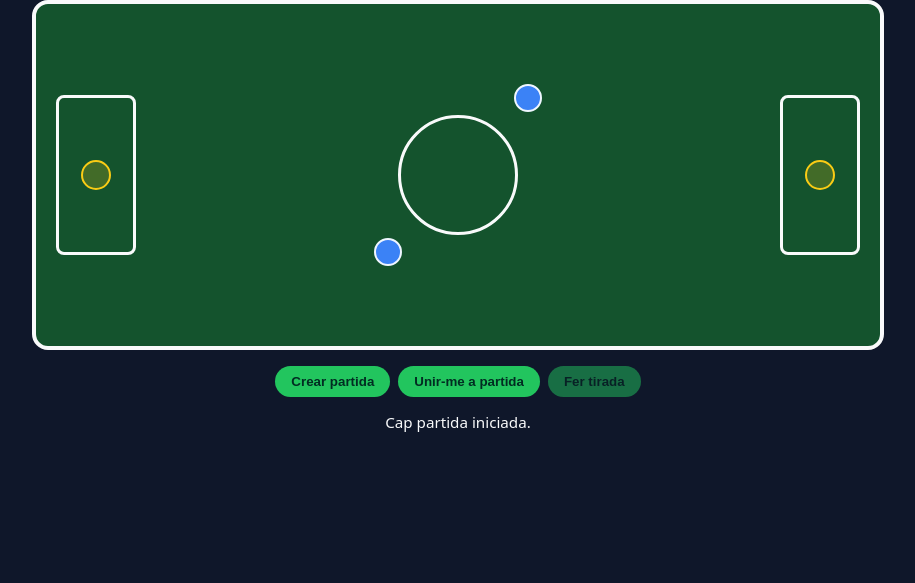
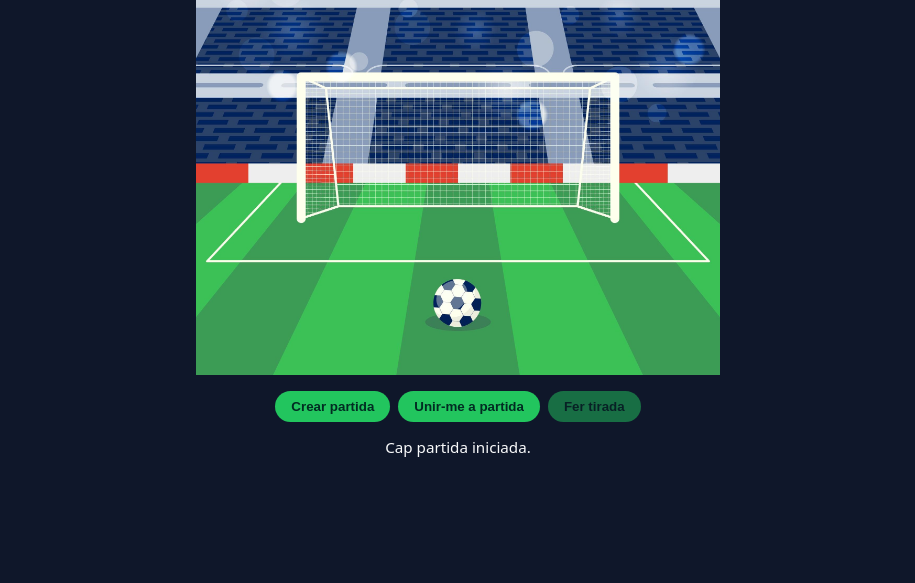
Before and after one commit to RebecaF98765/penalty-game, a plain HTML site: page frontend/index.html in a window 1280 px wide. Shown: the part 217-800 px from the top of the page, without its empty margins (182-1097 px from the left). Drawn offline with Linux system fonts and the light colour scheme.

Commit message:
Imatge porteria canviada

```diff
--- a/frontend/index.html
+++ b/frontend/index.html
@@ -11,18 +11,7 @@
 
     <!-- Camp de futbol -->
     <section class="pitch" aria-label="Camp de futbol">
-      <div class="goal goal-left">
-        <div class="keeper" id="keeper1" aria-label="Porter jugador 1"></div>
-      </div>
-
-      <div class="center-circle"></div>
-
-      <div class="goal goal-right">
-        <div class="keeper" id="keeper2" aria-label="Porter jugador 2"></div>
-      </div>
-
-      <div class="player" id="player1" aria-label="Jugador 1"></div>
-      <div class="player player-right" id="player2" aria-label="Jugador 2"></div>
+      <img src="img/porteria.jpg" alt="Portería de fútbol" class="pitch-image" />
     </section>
 
     <!-- Botons principals (a baix) -->
--- a/frontend/style.css
+++ b/frontend/style.css
@@ -16,7 +16,6 @@ body {
 .app {
   width: 100%;
   max-width: 900px;
-  padding: 1.5rem;
 }
 
 h1 {
@@ -25,26 +24,38 @@ h1 {
 }
 
 .pitch {
-  position: relative;
-  background: #14532d;
-  border: 4px solid #f9fafb;
-  border-radius: 16px;
-  height: 350px;
   display: flex;
+  justify-content: center;
   align-items: center;
-  justify-content: space-between;
-  overflow: hidden;
+  width: auto;          /* eliminar ancho fijo/max-width */
+  height: auto;         /* dejar que la imagen decida el tamaño */
+  border: none;         /* quitar borde */
+  border-radius: 0;     /* quitar esquinas redondeadas */
+  overflow: visible;    /* no recortar la imagen */
+  background: none;     /* quitar fondo verde */
+  padding: 0;           /* opcional, eliminar padding */
+}
+
+.pitch img.pitch-image {
+  display: block;
+  width: auto;       /* que mantenga la proporción */
+  max-width: 100%;   /* que no se salga del ancho de la pantalla */
+  height: 400px;     /* altura fija más pequeña */
+  object-fit: contain;
 }
 
 /* Porteries */
 .goal {
   width: 80px;
   height: 160px;
-  border: 3px solid #f9fafb;
-  border-radius: 8px;
   display: flex;
   justify-content: center;
   align-items: center;
+  background-image: url('img/porteria.jpg'); /* ruta relativa a index.html */
+  background-size: contain;   /* mantiene la proporción de la imagen */
+  background-position: center;
+  background-repeat: no-repeat;
+  border: none;             /* quitamos el borde original */
 }
 
 .goal-left {
```
Also changed, not shown: frontend/img/porteria.jpg (added).
